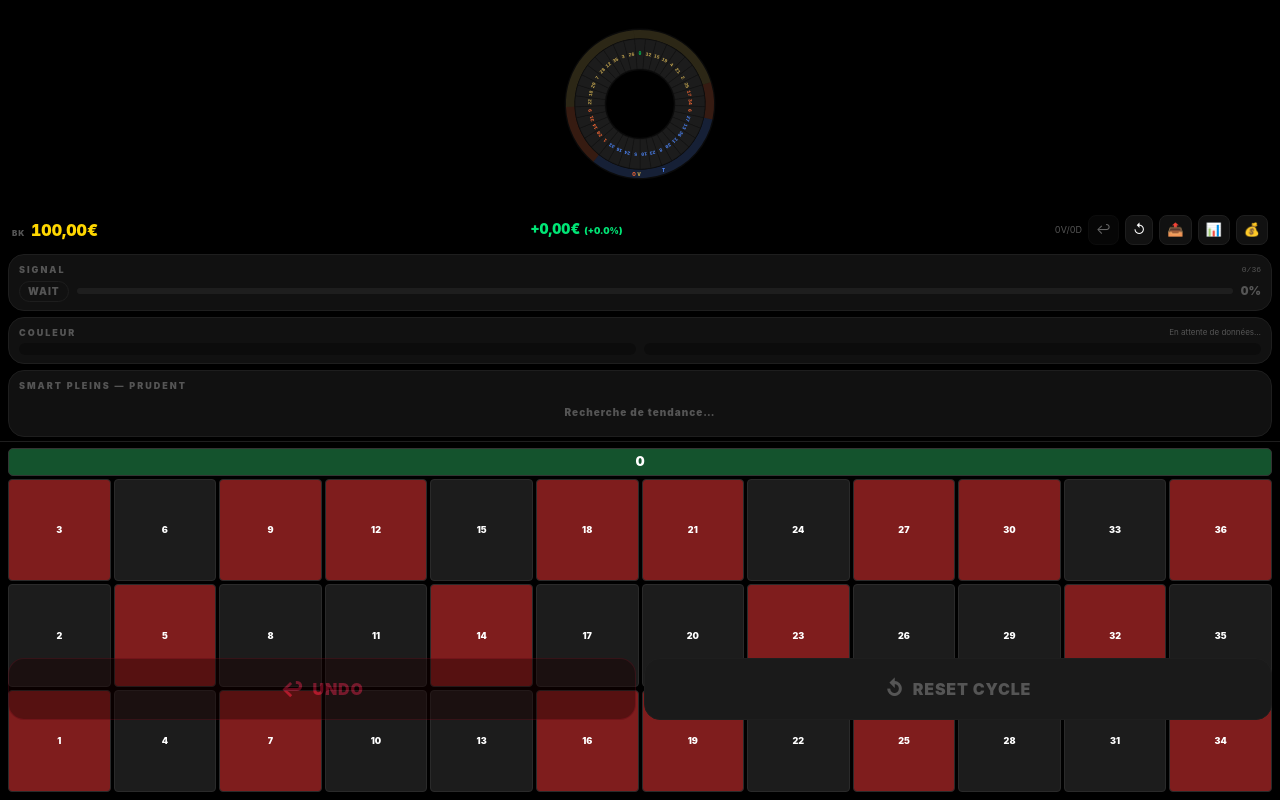
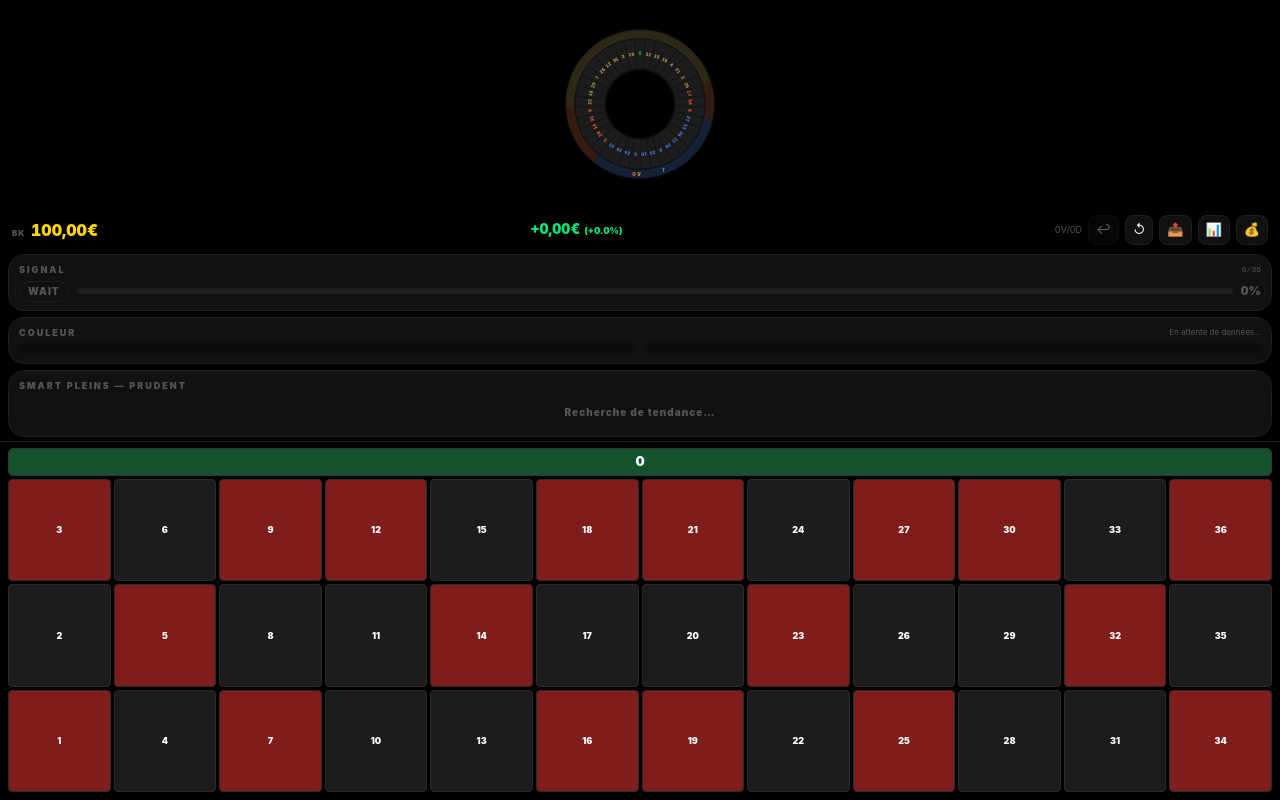
Before and after one commit to abella33-star/RouletteKiller-Bordeaux-Lac, a Next.js app: page / in a window 1280 px wide. Built offline with nearby package versions, Linux system fonts and the light colour scheme.

Commit message:
fix: remove UNDO/RESET from bottom ControlBar (now in header)
ControlBar now only shows the latency indicator — no more buttons
blocking the number grid. All actions accessible from the top bar.

https://claude.ai/code/session_01BvaY9yAFtXP7jFFuVAqofb

```diff
--- a/app/page.tsx
+++ b/app/page.tsx
@@ -209,12 +209,7 @@ export default function Home() {
           </div>
           {/* Contrôles toujours visibles en bas */}
           <div className="flex-shrink-0" style={{ marginTop: 6 }}>
-            <ControlBar
-              onUndo={undoSpin}
-              onReset={resetCycle}
-              canUndo={state.spins.length > 0}
-              latency={result?.latency}
-            />
+            <ControlBar latency={result?.latency} />
           </div>
         </div>
 
--- a/components/ControlBar.tsx
+++ b/components/ControlBar.tsx
@@ -1,36 +1,11 @@
 'use client'
 interface Props {
-  onUndo:   () => void
-  onReset:  () => void
-  canUndo:  boolean
   latency?: number
 }
 
-export default function ControlBar({ onUndo, onReset, canUndo, latency }: Props) {
+export default function ControlBar({ latency }: Props) {
+  if (latency === undefined) return null
   return (
-    <div className="flex flex-col gap-1.5">
-      <div className="grid grid-cols-2 gap-2">
-        <button
-          className={`btn-giant btn-undo ${!canUndo ? 'opacity-40 cursor-not-allowed' : ''}`}
-          onClick={canUndo ? onUndo : undefined}
-          disabled={!canUndo}
-          aria-label="Annuler le dernier spin"
-        >
-          <span className="text-xl">↩</span>
-          <span>UNDO</span>
-        </button>
-
-        <button
-          className="btn-giant btn-reset"
-          onClick={onReset}
-          aria-label="Réinitialiser le cycle"
-        >
-          <span className="text-xl">↺</span>
-          <span>RESET CYCLE</span>
-        </button>
-      </div>
-
-      {latency !== undefined && (
     <div className="flex justify-center">
       <span className={`text-[9px] font-mono px-2 py-0.5 rounded-md bg-card border border-border ${
         latency < 20 ? 'text-neon' : latency < 50 ? 'text-orange' : 'text-crimson'
@@ -38,7 +13,5 @@ export default function ControlBar({ onUndo, onReset, canUndo, latency }: Props)
         ⚡ {latency}ms
       </span>
     </div>
-      )}
-    </div>
   )
 }
```
Lines whose indentation alone changed are shown as unchanged.
